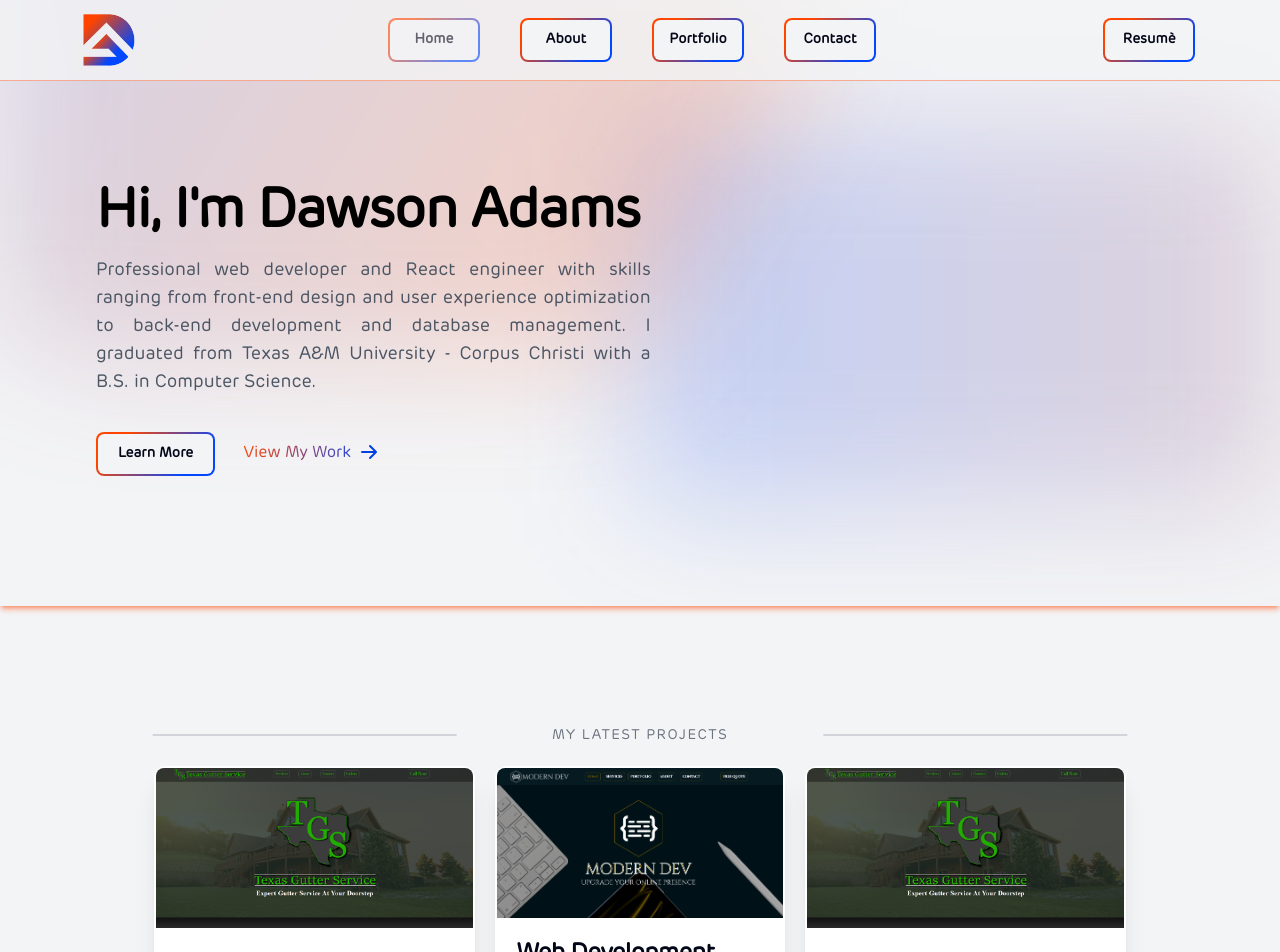
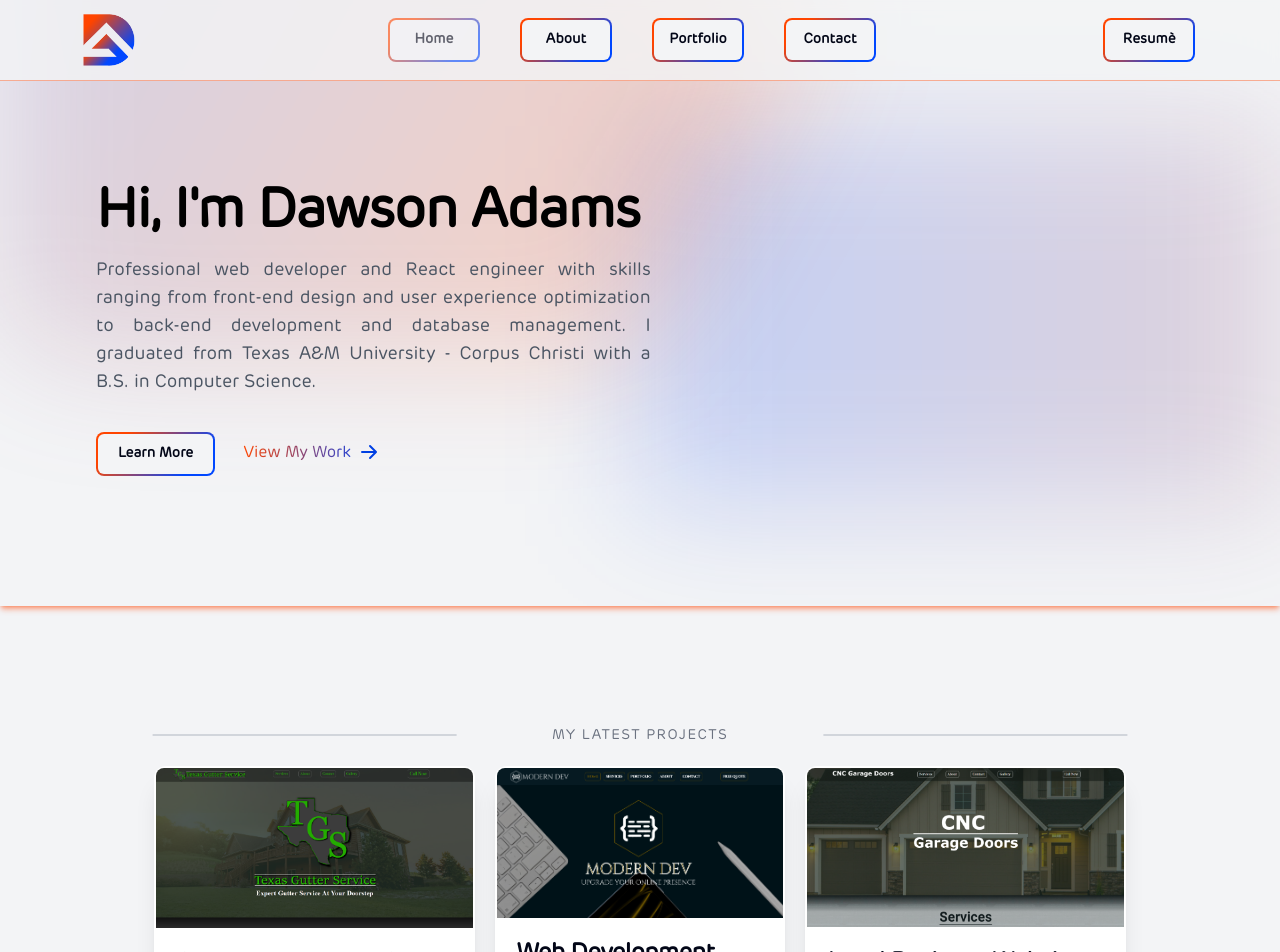
Before and after one commit to Dawson-21/React-Portfolio, a React (Vite) app in the folder react-portfolio/: page / in a window 1280 px wide. Shown: the top 952 px of the page. Built offline with nearby package versions, Linux system fonts and the light colour scheme.

Commit message:
fix(home): remove duplicate and replace with other project

```diff
--- a/react-portfolio/src/pages/Home.tsx
+++ b/react-portfolio/src/pages/Home.tsx
@@ -100,13 +100,13 @@ export default function Home() {
           </div>
           <div className="block sm:hidden md:block md:max-w-[33%] sm:mt-0 mt-5 rounded-xl shadow-xl dark:shadow-none bg-white dark:bg-dark dark:border-light border-white border-2">
             <Card
-              img="media/TGS2.png"
-              alt="Texas Gutter Service Website"
-              title="Gutter Business Website"
-              desc="Clean one-page website for Texas Gutter Service, utilizing my expertise in custom theme development,
-              responsive design principles, and advanced SEO techniques to ensure high visibility and user engagement."
+              img="media/CNC2.png"
+              alt="CNC Garage Doors Website"
+              title="Local Business Website"
+              desc="Built a user-friendly one-page website for CNC Garage Doors with WordPress, employing my proficiency in custom plugin integration,
+              cross-browser compatibility, and mobile-first design to ensure a seamless experience across all devices."
               btn="View Project"
-              link="https://texasgutterservice.com"
+              link="https://cncgaragedoors.com"
               newPage
             />
           </div>
```
